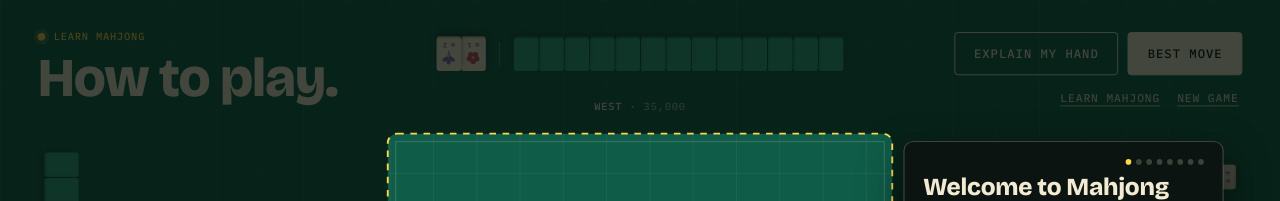
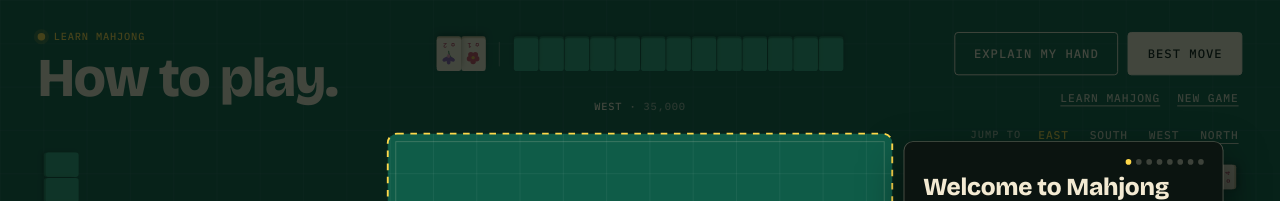
Before and after one commit to devyaniarora01-oss/mahjong, a Next.js app: page / in a window 1280 px wide. Both pictures are taken after a click on the button "BEGIN". Shown: the top 201 px of the page. Built offline with nearby package versions, Linux system fonts and the light colour scheme.

Commit message:
Add Jump-to round buttons for previewing East/South/West/North
Co-Authored-By: Claude Sonnet 5.5 <noreply@anthropic.com>
Claude-Session: https://claude.ai/code/session_01S2b4f8p5DReE9vppgGLgcy

```diff
--- a/src/app/page.tsx
+++ b/src/app/page.tsx
@@ -302,8 +302,7 @@ export default function HomePage() {
     setMoveOptions([]);
     setActivity("North Round is ready. North will choose its format when the round begins.");
   };
-  const continueToWest = () => {
-    if (!game) return;
+  const westFrom = (game: EastRoundState) => {
     const scores = Object.fromEntries(seats.map((seat) => [seat, game.players[seat].score])) as Record<Seat, number>;
     const physicalSeats = Object.fromEntries(seats.map((seat) => [seat, game.players[seat].physicalSeat])) as Record<Seat, Seat>;
     const next = startBrowserWestRound(scores, humanSeatOf(game), Math.random, physicalSeats);
@@ -319,8 +318,7 @@ export default function HomePage() {
     setMoveOptions([]);
     setActivity("South Round is complete. West Round begins with a Charleston exchange and a new Pung/Kong/Pair objective.");
   };
-  const continueToNorth = () => {
-    if (!game) return;
+  const northFrom = (game: EastRoundState) => {
     const scores = Object.fromEntries(seats.map((seat) => [seat, game.players[seat].score])) as Record<Seat, number>;
     const physicalSeats = Object.fromEntries(seats.map((seat) => [seat, game.players[seat].physicalSeat])) as Record<Seat, Seat>;
     const next = startBrowserNorthRound(scores, humanSeatOf(game), physicalSeats, "east");
@@ -336,6 +334,16 @@ export default function HomePage() {
     setMoveOptions([]);
     setActivity("West Round is complete. North Round begins with the rulebook’s East-as-North format.");
   };
+  const continueToWest = () => { if (game) westFrom(game); };
+  const continueToNorth = () => { if (game) northFrom(game); };
+  /** Preview shortcut: jump straight to the start of any round on a fresh table. */
+  const jumpTo = (target: "east" | "south" | "west" | "north") => {
+    if (target === "east") { begin(); return; }
+    const base = startBrowserEastRound();
+    if (target === "south") { const cards = dealSouthCards(Math.random); setPreparedSouthCards(cards); setSouthCard(cards.north); setGame(base); setRound("south-setup"); setCoachOpen(false); setMoveOptions([]); setError(""); return; }
+    if (target === "west") westFrom(base); else northFrom(base);
+  };
+  const jumpBar = (cls: string) => <div className={`${cls} jump`}><span className="m">Jump to</span>{(["east", "south", "west", "north"] as const).map((r) => <button key={r} type="button" className={`lnk ${game?.round === r || (!game?.round && r === "east") ? "on" : ""}`} onClick={() => jumpTo(r)}>{r[0].toUpperCase() + r.slice(1)}</button>)}</div>;
   const redoCurrentRound = () => {
     if (!game) return;
     try {
@@ -480,9 +488,9 @@ export default function HomePage() {
   const claimActionRows = Math.max(1, Math.ceil(claimActionCount / 2));
   if (!game) return <Stage><Welcome onBegin={begin} error={error} /></Stage>;
   const scoresOf = (g: EastRoundState) => Object.fromEntries(seats.map((seat) => [seat, g.players[seat].score])) as Record<Seat, number>;
-  if (round === "south-setup") return <Stage><RoundSetup round="south" scores={scoresOf(game)} you={humanSeatOf(game)} intro="The same four people and their scores carry forward, but East moves counterclockwise: the former South player becomes East, and you move from East to North. Draw and discard feels familiar. Your winning objective now comes from a private South Card." kicker="Your secret South Card" heading={southCard?.title ?? "South Card"} body="First, Charleston: three exchanges of three concealed tiles. Then build only the goal on your card. Learn Mahjong stays available during play." southCard={southCard} cta="Start South Round" onStart={startSouthRound} error={error} /></Stage>;
-  if (round === "west-setup") return <Stage><RoundSetup round="west" scores={scoresOf(game)} you={humanSeatOf(game)} intro="East moves counterclockwise again. You are now West. Scores and players carry forward from South." kicker="West Round objective" heading="Pungs, Kongs, and one Pair" body="Build four groups made only from Pungs and Kongs, plus one Pair. At least one group must be a Kong. Pure Chows do not count in West. Learn Mahjong explains Charleston, discard calls, and West scoring." cta="Start West Round" onStart={startWestRound} /></Stage>;
-  if (round === "north-setup") return <Stage><RoundSetup round="north" scores={scoresOf(game)} you={humanSeatOf(game)} intro="East moves counterclockwise one final time. You are now South, while your place at the table stays the same. Scores carry forward from West." kicker="North's format choice" heading="North will decide this hand" body="North can choose East-as-North, South-as-North, or West-as-North under the rulebook. Start the round to reveal North's selection and the rules it creates for this hand." cta="Let North choose" onStart={startNorthRound} /></Stage>;
+  if (round === "south-setup") return <Stage>{jumpBar("ab jumpfix")}<RoundSetup round="south" scores={scoresOf(game)} you={humanSeatOf(game)} intro="The same four people and their scores carry forward, but East moves counterclockwise: the former South player becomes East, and you move from East to North. Draw and discard feels familiar. Your winning objective now comes from a private South Card." kicker="Your secret South Card" heading={southCard?.title ?? "South Card"} body="First, Charleston: three exchanges of three concealed tiles. Then build only the goal on your card. Learn Mahjong stays available during play." southCard={southCard} cta="Start South Round" onStart={startSouthRound} error={error} /></Stage>;
+  if (round === "west-setup") return <Stage>{jumpBar("ab jumpfix")}<RoundSetup round="west" scores={scoresOf(game)} you={humanSeatOf(game)} intro="East moves counterclockwise again. You are now West. Scores and players carry forward from South." kicker="West Round objective" heading="Pungs, Kongs, and one Pair" body="Build four groups made only from Pungs and Kongs, plus one Pair. At least one group must be a Kong. Pure Chows do not count in West. Learn Mahjong explains Charleston, discard calls, and West scoring." cta="Start West Round" onStart={startWestRound} /></Stage>;
+  if (round === "north-setup") return <Stage>{jumpBar("ab jumpfix")}<RoundSetup round="north" scores={scoresOf(game)} you={humanSeatOf(game)} intro="East moves counterclockwise one final time. You are now South, while your place at the table stays the same. Scores carry forward from West." kicker="North's format choice" heading="North will decide this hand" body="North can choose East-as-North, South-as-North, or West-as-North under the rulebook. Start the round to reveal North's selection and the rules it creates for this hand." cta="Let North choose" onStart={startNorthRound} /></Stage>;
   if (round === "match-summary") {
     const humanSeat = humanSeatOf(game);
     const standings = [...seats].sort((left, right) => game.players[right].score - game.players[left].score);
@@ -603,6 +611,7 @@ export default function HomePage() {
           <button type="button" className="lnk" onClick={() => setSetupStep(0)}>Learn Mahjong</button>
           <button type="button" className="lnk" onClick={begin}>New game</button>
         </div>
+        {jumpBar("row")}
       </div>
 
       <TableBoard game={game} tableGame={tableGame} humanSeat={humanSeat} selectedId={selected} selectedIds={game.phase === "charleston" ? charlestonSelection : undefined} drawnId={drawnId} onTile={isPlaying ? onTile : undefined} chips={chips} chipSel={bestMode ? moveOptions[bestIndex]?.tileId : undefined} groups={groups} />
--- a/src/ui/blueprint.css
+++ b/src/ui/blueprint.css
@@ -196,3 +196,10 @@ button{font:inherit;cursor:pointer}
 .cline{display:block;margin:0 0 6px}
 #chalkp{font-size:20px}
 #chalkp .cline>b{font:500 11px var(--mono);letter-spacing:.08em;text-transform:uppercase;color:rgba(243,234,210,.8)}
+#tools .jump{align-items:center;gap:14px}
+#tools .jump .m{font:500 11px var(--mono);letter-spacing:.1em;text-transform:uppercase;opacity:.65}
+#tools .lnk.on{color:var(--yellow,#f6d84a);border-bottom-color:currentColor}
+.jumpfix{left:40px;top:34px;z-index:80;display:flex;gap:14px;align-items:center}
+.jumpfix .m{font:500 11px var(--mono);letter-spacing:.1em;text-transform:uppercase;opacity:.65}
+.jumpfix .lnk{font:500 11px var(--mono);letter-spacing:.1em;text-transform:uppercase;color:var(--cream);}
+.jumpfix .lnk.on{color:var(--yellow,#f6d84a)}
```
